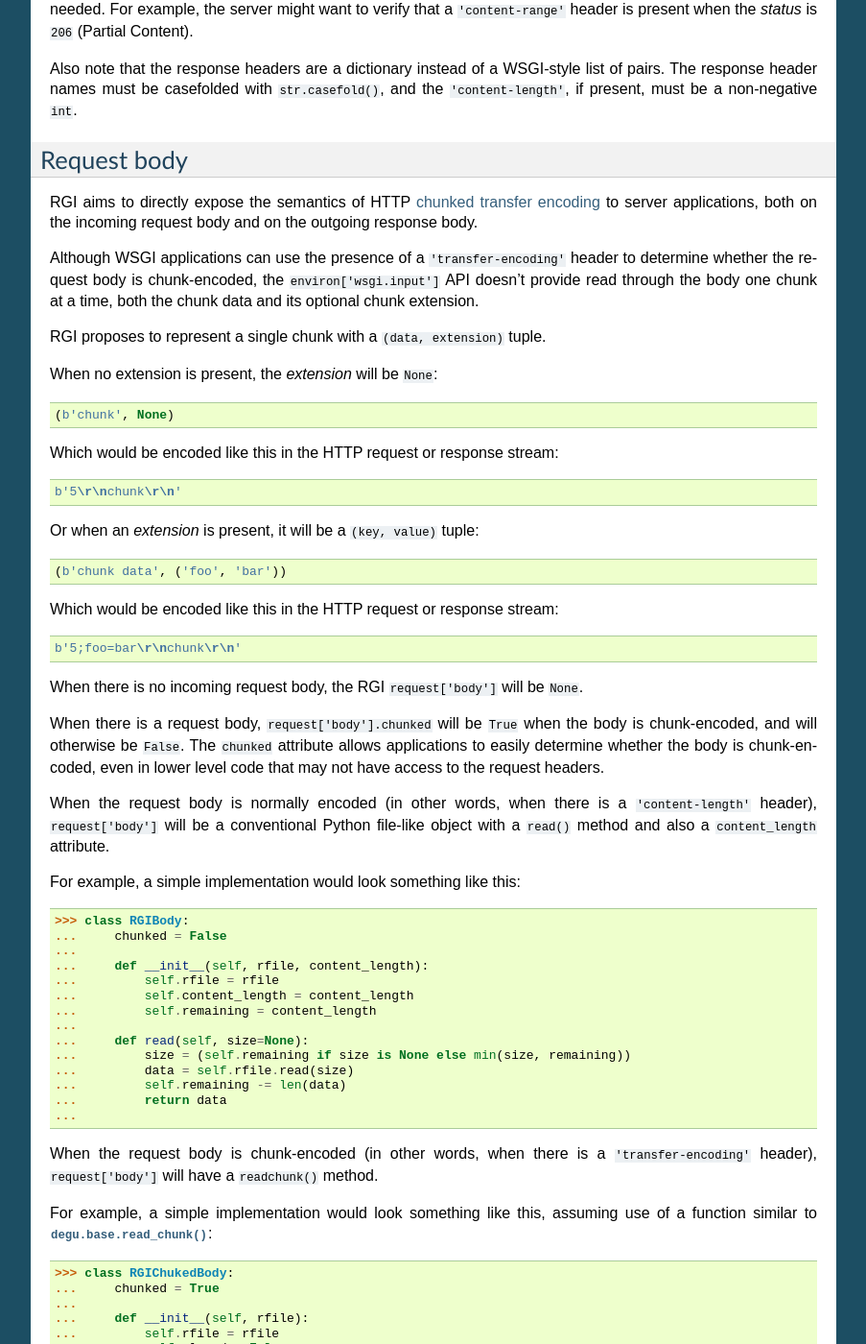
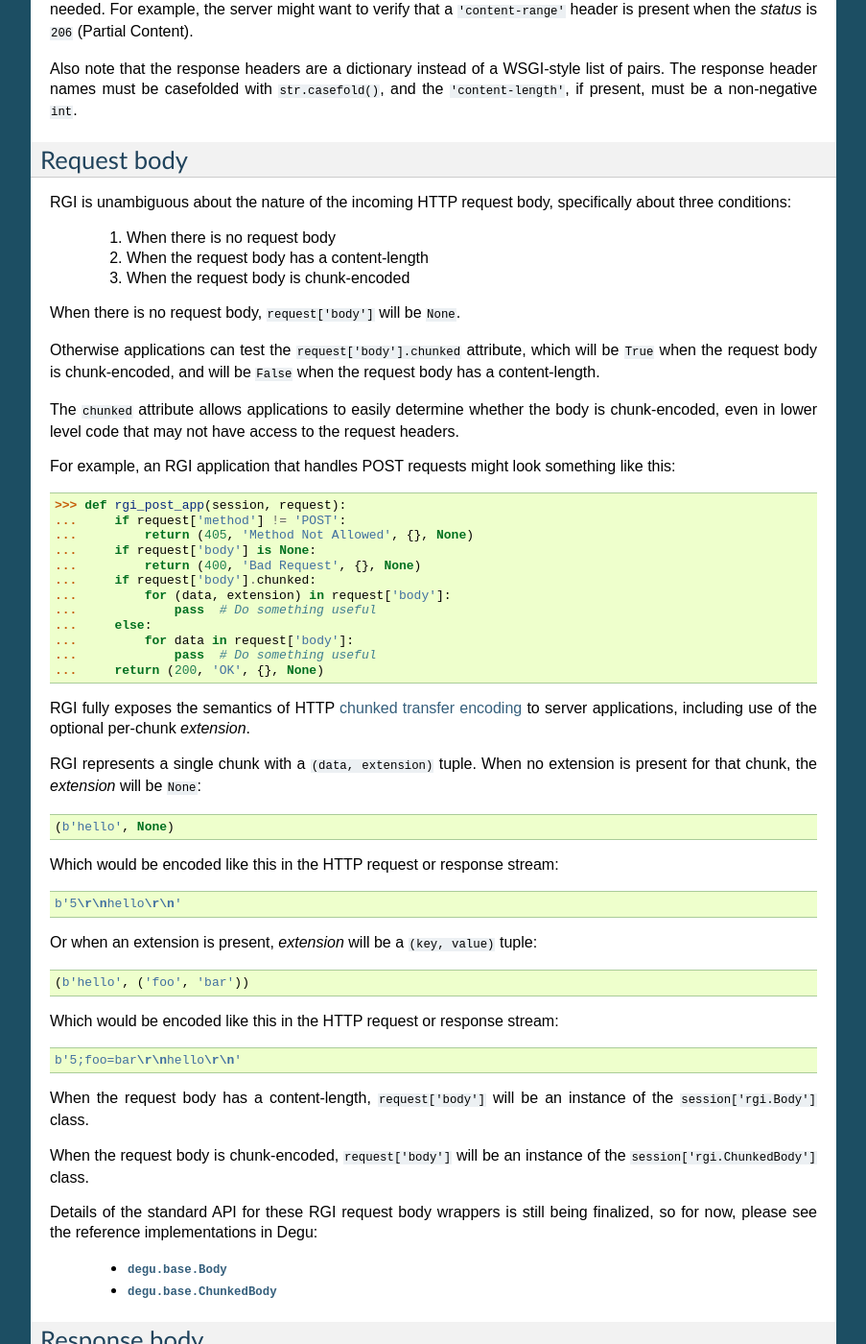
Before and after one commit to json420/degu, a Sphinx documentation site: the page built from doc/rgi.rst, in a window 1280 px wide and 1400 px high, scrolled down 6650 px. Shown: the whole window at 96% size, without its empty margins (198-1101 px from the left). Built offline with Sphinx 7.4.7, drawn with Linux system fonts in a browser that asks for light colours; some of the changed text lies outside the part shown.

Commit message:
doc/rgi.rst: rework 'Request body' section

```diff
--- a/doc/rgi.rst
+++ b/doc/rgi.rst
@@ -436,86 +436,73 @@ non-negative ``int``.
 Request body
 ------------
 
-RGI aims to directly expose the semantics of HTTP `chunked transfer encoding`_
-to server applications, both on the incoming request body and on the outgoing
-response body.
+RGI is unambiguous about the nature of the incoming HTTP request body,
+specifically about three conditions:
 
-Although WSGI applications can use the presence of a ``'transfer-encoding'``
-header to determine whether the request body is chunk-encoded, the
-``environ['wsgi.input']`` API doesn't provide read through the body one chunk at a time,
-both the chunk data and its optional chunk extension.
+    1. When there is no request body
 
-RGI proposes to represent a single chunk with a ``(data, extension)`` tuple.
+    2. When the request body has a content-length
 
-When no extension is present, the *extension* will be ``None``::
+    3. When the request body is chunk-encoded
 
-    (b'chunk', None)
+When there is no request body, ``request['body']`` will be ``None``.
+
+Otherwise applications can test the ``request['body'].chunked`` attribute, which
+will be ``True`` when the request body is chunk-encoded, and will be ``False``
+when the request body has a content-length.
+
+The ``chunked`` attribute allows applications to easily determine whether the
+body is chunk-encoded, even in lower level code that may not have access to the
+request headers.
+
+For example, an RGI application that handles POST requests might look something
+like this:
+
+>>> def rgi_post_app(session, request):
+...     if request['method'] != 'POST':
+...         return (405, 'Method Not Allowed', {}, None)
+...     if request['body'] is None:
+...         return (400, 'Bad Request', {}, None)
+...     if request['body'].chunked:
+...         for (data, extension) in request['body']:
+...             pass  # Do something useful
+...     else:
+...         for data in request['body']:
+...             pass  # Do something useful
+...     return (200, 'OK', {}, None)
+
+RGI fully exposes the semantics of HTTP `chunked transfer encoding`_ to server
+applications, including use of the optional per-chunk *extension*.
+
+RGI represents a single chunk with a ``(data, extension)`` tuple.  When no
+extension is present for that chunk, the *extension* will be ``None``::
+
+    (b'hello', None)
 
 Which would be encoded like this in the HTTP request or response stream::
 
-    b'5\r\nchunk\r\n'
+    b'5\r\nhello\r\n'
 
-Or when an *extension* is present, it will be a ``(key, value)`` tuple::
+Or when an extension is present, *extension* will be a ``(key, value)`` tuple::
 
-    (b'chunk data', ('foo', 'bar'))
+    (b'hello', ('foo', 'bar'))
 
 Which would be encoded like this in the HTTP request or response stream::
 
-    b'5;foo=bar\r\nchunk\r\n'
+    b'5;foo=bar\r\nhello\r\n'
 
-When there is no incoming request body, the RGI ``request['body']`` will be
-``None``.
+When the request body has a content-length, ``request['body']`` will be an
+instance of the ``session['rgi.Body']`` class.
 
-When there is a request body, ``request['body'].chunked`` will be ``True`` when
-the body is chunk-encoded, and will otherwise be ``False``.  The ``chunked``
-attribute allows applications to easily determine whether the body is
-chunk-encoded, even in lower level code that may not have access to the request
-headers.
+When the request body is chunk-encoded, ``request['body']`` will be an instance
+of the ``session['rgi.ChunkedBody']`` class.
 
-When the request body is normally encoded (in other words, when there is a
-``'content-length'`` header), ``request['body']`` will be a conventional Python
-file-like object with a ``read()`` method and also a ``content_length``
-attribute.
+Details of the standard API for these RGI request body wrappers is still being
+finalized, so for now, please see the reference implementations in Degu:
 
-For example, a simple implementation would look something like this:
+    * :class:`degu.base.Body`
 
->>> class RGIBody:
-...     chunked = False
-...
-...     def __init__(self, rfile, content_length):
-...         self.rfile = rfile
-...         self.content_length = content_length
-...         self.remaining = content_length
-...
-...     def read(self, size=None):
-...         size = (self.remaining if size is None else min(size, remaining))
-...         data = self.rfile.read(size)
-...         self.remaining -= len(data)
-...         return data
-...
-
-When the request body is chunk-encoded (in other words, when there is a
-``'transfer-encoding'`` header), ``request['body']`` will have a
-``readchunk()`` method.
-
-For example, a simple implementation would look something like this, assuming
-use of a function similar to :func:`degu.base.read_chunk()`:
-
->>> class RGIChukedBody:
-...     chunked = True
-...
-...     def __init__(self, rfile):
-...         self.rfile = rfile
-...         self.closed = False
-...
-...     def readchunk(self):
-...         if self.closed:
-...             return (b'', None)
-...         (data, extension) = read_chunk(self.rfile)
-...         if not data:
-...             self.close = True
-...         return (data, extension)
-...
+    * :class:`degu.base.ChunkedBody`
 
 
 
```
